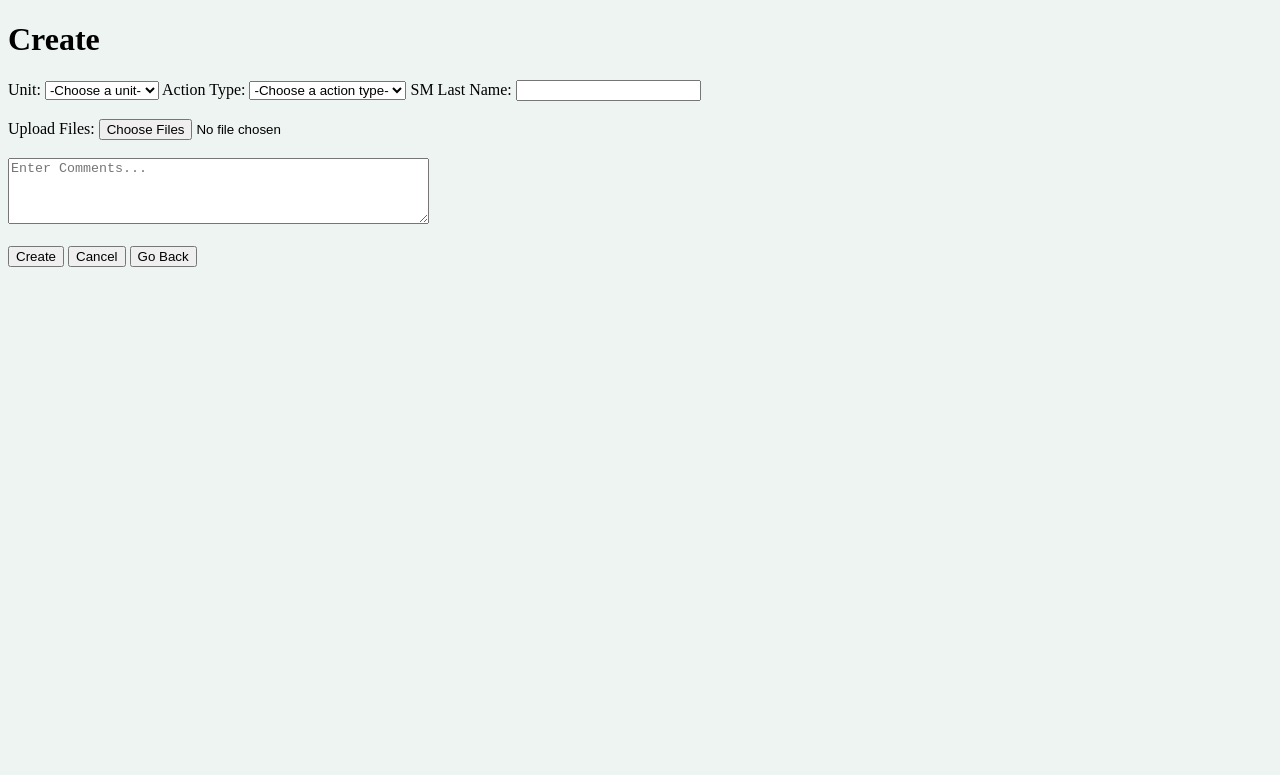
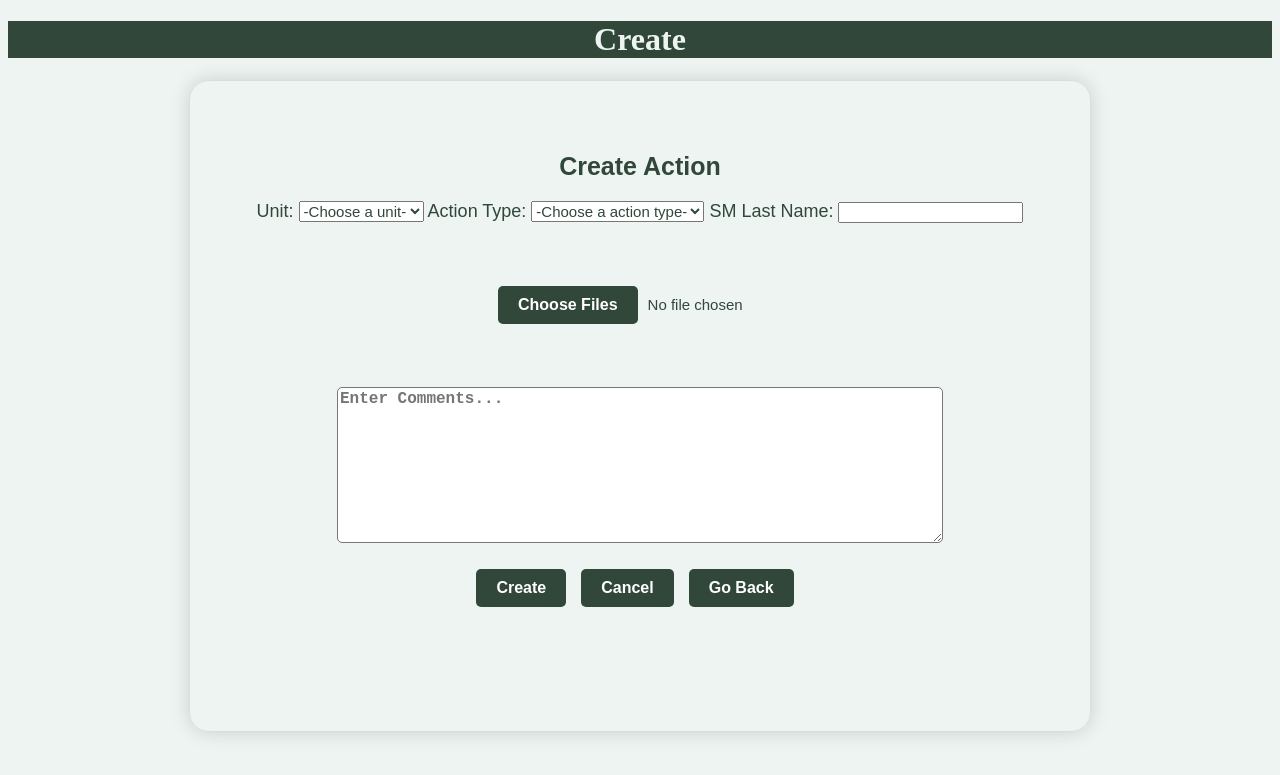
Before and after one commit to tylersnel/Ticket-Tracking, a Flask app: page /create_action in a window 1280 px wide. Shown: the top 775 px of the page. Run offline with Flask 3, Linux system fonts and the light colour scheme.

Commit message:
Style for create page

```diff
--- /dev/null
+++ b/static/styles/create.css
@@ -0,0 +1,104 @@
+body, html {
+    display: flexbox;
+    align-items: center;
+    justify-content: center;
+    background-color: #EDF4F2;
+    align-items: center;
+}
+
+.title{
+    background-color: #31473A;
+    color: #EDF4F2;
+    text-align: center;
+}
+
+.form_title{
+    color: #31473A;
+    font-family: Arial, sans-serif;
+    font-size: 25px;
+}
+
+
+.create_form{
+
+    border: 1px solid #ddd;
+    text-align: center;
+    font-family: Arial, sans-serif;
+    font-size: 18px;
+    color: #31473A;
+    border-radius: 20px 20px 20px 20px;
+    width: 900px;
+    height: 500px;
+    padding-top: 50px;
+    padding-bottom: 100px;
+    overflow: hidden;
+    box-shadow: 0 0 20px rgba(0, 0, 0, 0.15);
+    margin: auto;
+}
+
+.create_form select{
+    font-family: Arial, sans-serif;
+    font-size: 15px;
+    color: #31473A;
+
+}
+
+input[type="file"]{
+    font-family: Arial, sans-serif;
+    font-size: 15px;
+    color: #31473A;
+}
+
+input[type="file"]::file-selector-button {
+    background-color: #4CAF50;
+    color: white;
+    padding: 10px 20px;
+    border: none;
+    border-radius: 5px;
+    cursor: pointer;
+}
+
+input[type="file"]::file-selector-button,
+.styled_buttons input,
+.styled_buttons button {
+    display: inline-block;
+    padding: 10px 20px;
+    font-size: 16px;
+    font-weight: bold;
+    color: #ffffff;
+    background-color: #31473A;
+    border: none;
+    border-radius: 5px;
+    text-align: center;
+    text-decoration: none;
+    cursor: pointer;
+    transition: background-color 0.3s ease;
+    margin-right: 10px;
+}
+
+input[type="file"]::file-selector-button:hover,
+.styled_buttons input:hover,
+.styled_buttons button:hover {
+    background-color: #6c9b80;
+}
+
+input[type="file"]::file-selector-button:active,
+.styled_buttons input:active,
+.styled_buttons button:active {
+    background-color: #EDF4F2;
+}
+
+input[type="file"]::file-selector-button:focus,
+.styled_buttons input:focus,
+.styled_buttons button:focus {
+    outline: none;
+    box-shadow: 0 0 0 3px rgba(52, 152, 219, 0.5);
+}
+
+textarea{
+    width: 600px;
+    height: 150px;
+    border-radius: 5px;
+    font-size: 16px;
+    font-weight: bold;
+}
--- a/templates/create_action.j2
+++ b/templates/create_action.j2
@@ -3,7 +3,7 @@
 <head>
     <meta charset="UTF-8">
     <title>Create Action</title>
-     <link rel="stylesheet" href="{{ url_for('static', filename='styles/employee_home.css') }}">
+     <link rel="stylesheet" href="{{ url_for('static', filename='styles/create.css') }}">
 </head>
     <script>
         function clearForm() {
@@ -17,8 +17,9 @@
         }
     </script>
 <body>
-    <h1>Create</h1>
-     <form action="/create_action" method="post" name="Create_Action" id="Create_Action" enctype="multipart/form-data">
+    <h1 class="title">Create</h1>
+     <form class="create_form" action="/create_action" method="post" name="Create_Action" id="Create_Action" enctype="multipart/form-data">
+        <h2 class="form_title">Create Action</h2>
         <label for="unit">Unit:</label>
         <select name="unit" id="unit" required>
             <option value="">-Choose a unit-</option>
@@ -38,14 +39,18 @@
         <label for="sm_last_name">SM Last Name:</label>
         <input type="text" id="sm_last_name" name="sm_last_name" required>
         <br></br>
-        <label for="files">Upload Files:</label>
+        <br></br>
+        <label for="files" class="file_input"></label>
         <input type="file" id="files" name="files" multiple>
+        <br></br>
         <br></br>
         <textarea id="comments" name="comments" rows="4" cols="50" placeholder="Enter Comments..." required></textarea>
         <br></br>
-        <input type="submit" value="Create" name="Create_Action">
-        <button type="button" onclick="clearForm()">Cancel</button>
-        <button onclick="goBack()">Go Back</button>
+        <div class="styled_buttons">
+            <input type="submit" value="Create" name="Create_Action">
+            <button type="button" onclick="clearForm()">Cancel</button>
+            <button onclick="goBack()">Go Back</button>
+        </div>
         <script>
         function goBack() {
             window.history.back();
--- a/templates/employee_home.j2
+++ b/templates/employee_home.j2
@@ -2,8 +2,8 @@
 <html lang="en">
 <head>
     <meta charset="UTF-8">
-    <title>Home Page</title>
-     <link rel="stylesheet" href="{{ url_for('static', filename='styles/employee_home.css') }}">
+    <title>Employee Home Page</title>
+    <link rel="stylesheet" href="{{ url_for('static', filename='styles/employee_home.css') }}">
 </head>
 <body>
     <h1 class="title">RPAC Employee Home Page</h1>
```
Also changed, not shown: static/styles/edit.css (added, +141 -0 lines), static/styles/login.css (added, +60 -0 lines), static/styles/view.css (added, +87 -0 lines), templates/edit_action.j2 (+31 -21 lines), templates/login.j2 (+14 -5 lines), templates/view_action.j2 (+7 -6 lines).
